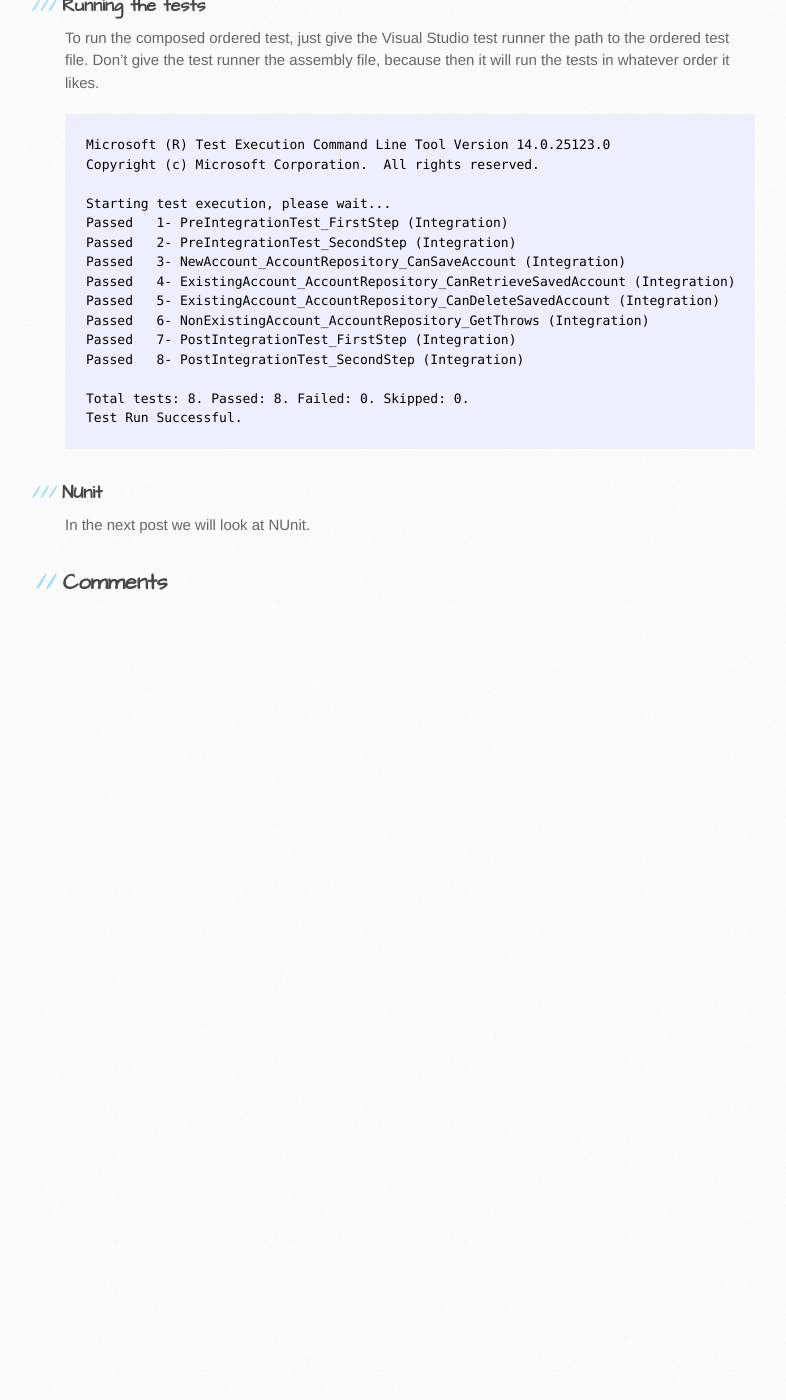
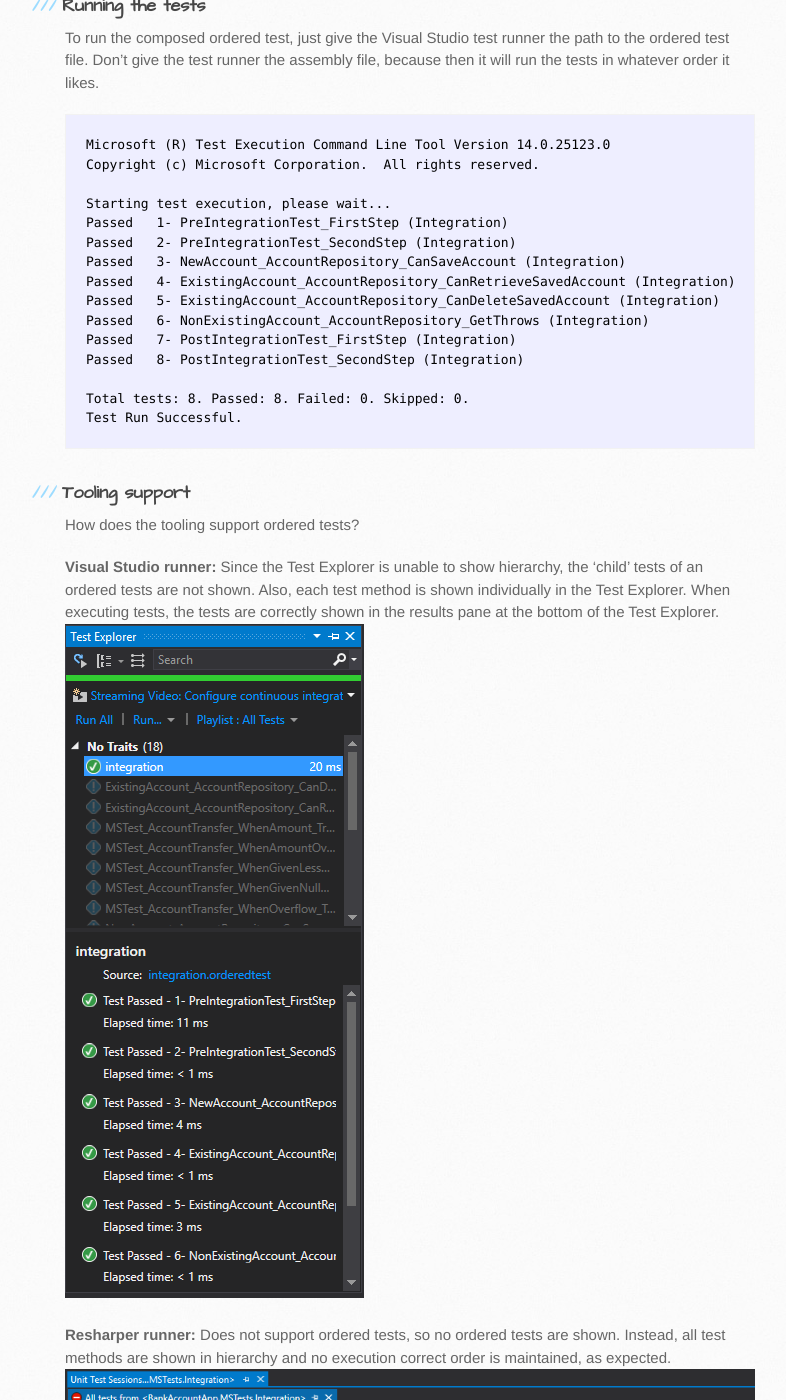
Before and after one commit to Sebazzz/sebazzz.github.io, a Jekyll site: the page built from _posts/2016-06-06-ordered-tests-with-nunit-mstest-xunit-pt2-mstest.md, in a window 1280 px wide and 1400 px high, scrolled down 1887 px. Shown: the whole window, without its empty margins (105-891 px from the left). Built offline with Jekyll 4.4.1, drawn with Linux system fonts in a browser that asks for light colours; comment, search, counter and statistics services are not loaded; before the commit the page ends 2517 px from its top, so only the background shows below that; some of the changed text lies outside the part shown.

Commit message:
Add screenshots and info about the test runners

````diff
--- a/_posts/2016-06-06-ordered-tests-with-nunit-mstest-xunit-pt2-mstest.md
+++ b/_posts/2016-06-06-ordered-tests-with-nunit-mstest-xunit-pt2-mstest.md
@@ -61,5 +61,16 @@ Total tests: 8. Passed: 8. Failed: 0. Skipped: 0.
 Test Run Successful.
 ```
 
+### Tooling support
+How does the tooling support ordered tests?
+
+**Visual Studio runner:** Since the Test Explorer is unable to show hierarchy, the 'child' tests of an ordered tests are not shown. Also, each test method is shown individually in the Test Explorer. When executing tests, the tests are correctly shown in the results pane at the bottom of the Test Explorer.
+![Test Explorer showing ordered tests](/images/blog/2016-06-06-ordered-tests-with-nunit-mstest-xunit-pt2-mstest-testexplorer.png)
+
+**Resharper runner:** Does not support ordered tests, so no ordered tests are shown. Instead, all test methods are shown in hierarchy and no execution correct order is maintained, as expected.
+![Resharper Test runner](/images/blog/2016-06-06-ordered-tests-with-nunit-mstest-xunit-pt2-mstest-resharper.png)
+
+**Console runner:** Shows (and executes) the tests in the correct order. Need to make sure the `.orderedtest` file is given on the command line. Output is shown in the previous chapter.
+
 ### NUnit
 In the next post we will look at NUnit.
````
Also changed, not shown: images/blog/2016-06-06-ordered-tests-with-nunit-mstest-xunit-pt2-mstest-resharper.png (added), images/blog/2016-06-06-ordered-tests-with-nunit-mstest-xunit-pt2-mstest-testexplorer.png (added).
